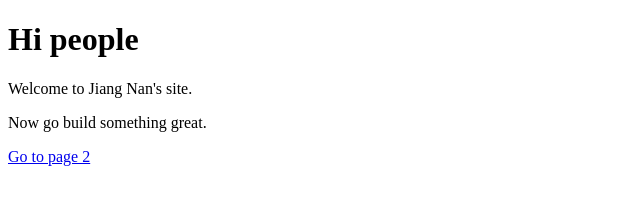
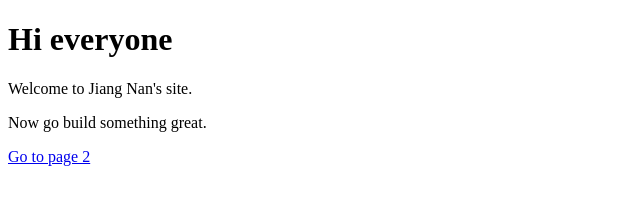
Before and after one commit to ijiangnan/gatsby-site, a Gatsby site: page / in a window 1280 px wide. Shown: the whole page, without its empty margins (0-640 px from the left). Built offline with nearby package versions, Linux system fonts and the light colour scheme; Gatsby itself is replaced by a stand-in of ours.

Commit message:
测试修改
测试修改

```diff
--- a/src/pages/index.js
+++ b/src/pages/index.js
@@ -3,7 +3,7 @@ import Link from 'gatsby-link'
 
 const IndexPage = () => (
   <div>
-    <h1>Hi people</h1>
+    <h1>Hi everyone</h1>
     <p>Welcome to Jiang Nan's site.</p>
     <p>Now go build something great.</p>
     <Link to="/page-2/">Go to page 2</Link>
```
Also changed, not shown: 2 other files.
